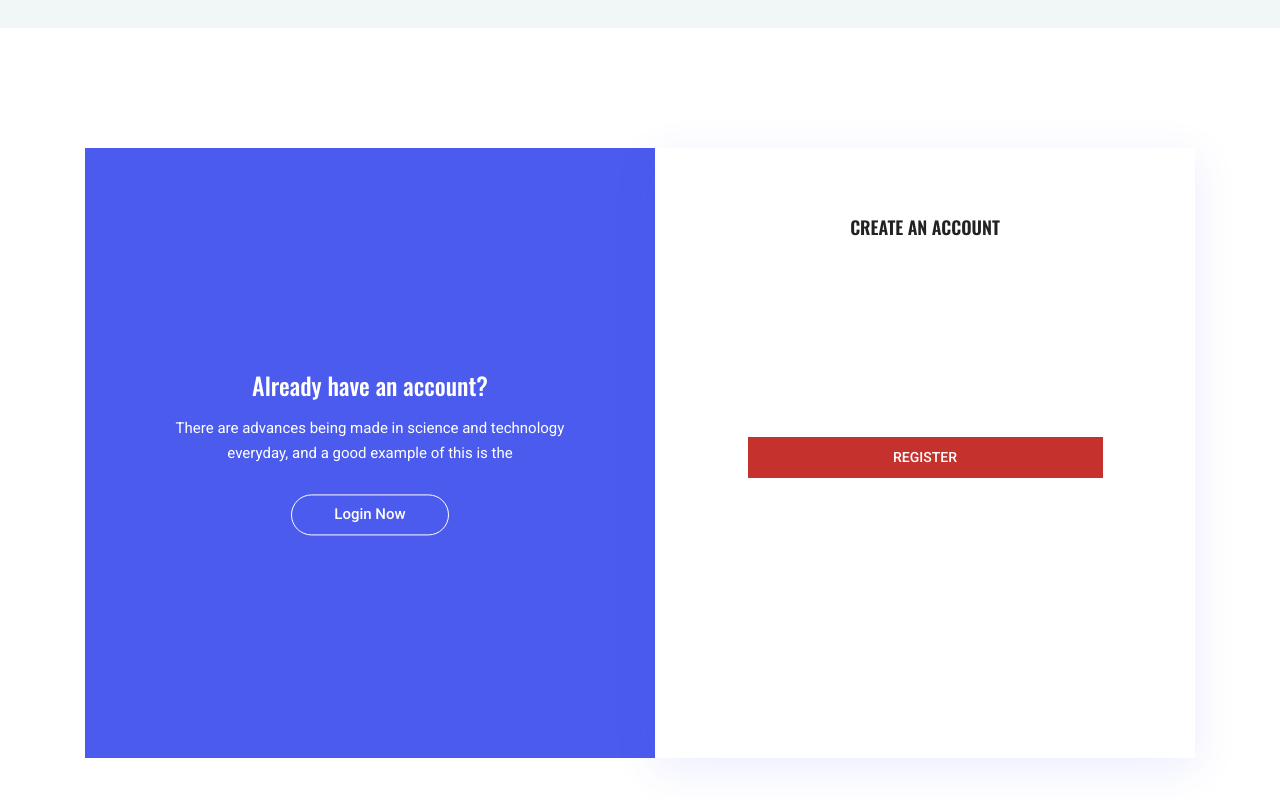
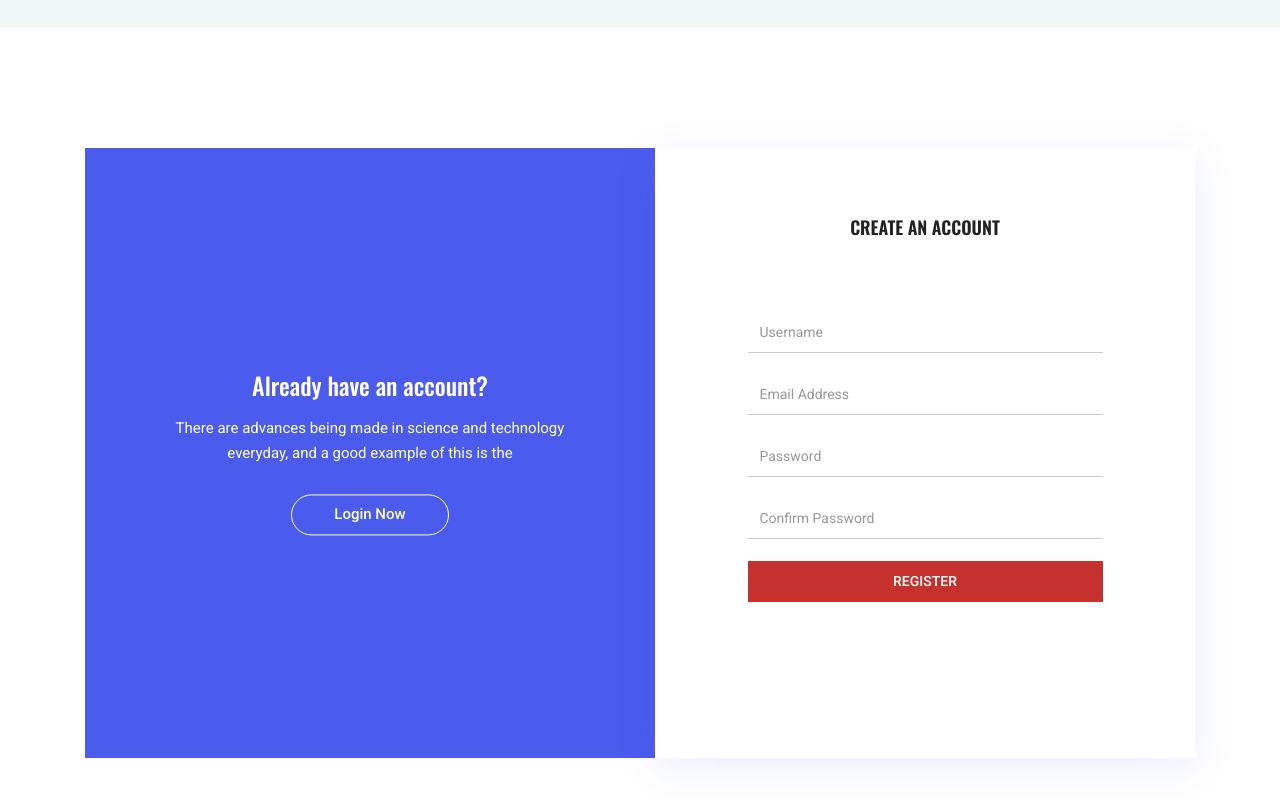
Before and after one commit to minhhuy211/Front_End, a React (Create React App) app: page /register in a window 1280 px wide. Shown: the part 482-1282 px from the top of the page. Built offline with nearby package versions, Linux system fonts and the light colour scheme.

Commit message:
trang register

```diff
--- a/src/component/LogIn.tsx
+++ b/src/component/LogIn.tsx
@@ -5,6 +5,7 @@ const LogIn: React.FC = () => {
   const navigate = useNavigate();
   const [username, setUsername] = useState("");
   const [password, setPassword] = useState("");
+  const [errorMessage, setErrorMessage] = useState("");
 
   const handleLogin = async (event: React.FormEvent) => {
     event.preventDefault();
@@ -13,9 +14,9 @@ const LogIn: React.FC = () => {
       const response = await fetch("http://localhost:4000/login", {
         method: "POST",
         headers: {
-          "Content-Type": "application/json"
+          "Content-Type": "application/json",
         },
-        body: JSON.stringify({ login: username, password })
+        body: JSON.stringify({ login: username, password }),
       });
 
       const data = await response.json();
@@ -24,10 +25,16 @@ const LogIn: React.FC = () => {
         // Lưu token và chuyển hướng hoặc thực hiện hành động khác
         navigate("/"); // Chuyển hướng sang trang chủ
       } else {
-        console.error("Login failed", data.message);
+        // Xử lý lỗi từ backend
+        if (data && data.message) {
+          setErrorMessage(data.message);
+        } else {
+          setErrorMessage("Login failed. Please try again later.");
+        }
       }
     } catch (error) {
       console.error("An error occurred:", error);
+      setErrorMessage("An error occurred. Please try again later.");
     }
   };
 
@@ -73,6 +80,11 @@ const LogIn: React.FC = () => {
               <div className="col-lg-6">
                 <div className="login_form_inner">
                   <h3>Log in to enter</h3>
+                  {errorMessage && (
+                      <div className="alert alert-danger" role="alert">
+                        {errorMessage}
+                      </div>
+                  )}
                   <form className="row login_form" onSubmit={handleLogin}>
                     <div className="col-md-12 form-group">
                       <input
--- a/src/component/Register.tsx
+++ b/src/component/Register.tsx
@@ -1,8 +1,46 @@
-import React from "react";
-import { NavLink } from "react-router-dom";
-class Register extends React.Component {
-  render() {
-    return (
+import React, { useState } from "react";
+import { NavLink, useNavigate } from "react-router-dom";
+
+const Register: React.FC = () => {
+  const navigate = useNavigate();
+  const [username, setUsername] = useState("");
+  const [email, setEmail] = useState("");
+  const [password, setPassword] = useState("");
+  const [confirmPassword, setConfirmPassword] = useState("");
+  const [errorMessage, setErrorMessage] = useState("");
+
+  const handleRegister = async (event: React.FormEvent) => {
+    event.preventDefault();
+
+    try {
+      const response = await fetch("http://localhost:4000/register", {
+        method: "POST",
+        headers: {
+          "Content-Type": "application/json",
+        },
+        body: JSON.stringify({ username, email, password }),
+      });
+
+      const data = await response.json();
+      if (response.ok) {
+        console.log("Registration successful", data);
+        // Chuyển hướng đến trang đăng nhập khi đăng ký thành công
+        navigate("/login");
+      } else {
+        // Xử lý lỗi từ backend
+        if (data && data.message) {
+          setErrorMessage(data.message);
+        } else {
+          setErrorMessage("Registration failed. Please try again later.");
+        }
+      }
+    } catch (error) {
+      console.error("An error occurred:", error);
+      setErrorMessage("An error occurred. Please try again later.");
+    }
+  };
+
+  return (
       <>
         <section className="blog-banner-area" id="category">
           <div className="container h-100">
@@ -12,7 +50,7 @@ class Register extends React.Component {
                 <nav aria-label="breadcrumb" className="banner-breadcrumb">
                   <ol className="breadcrumb">
                     <li className="breadcrumb-item">
-                      <a href="#">Home</a>
+                      <NavLink to="/">Home</NavLink>
                     </li>
                     <li className="breadcrumb-item active" aria-current="page">
                       Register
@@ -35,10 +73,8 @@ class Register extends React.Component {
                       There are advances being made in science and technology
                       everyday, and a good example of this is the
                     </p>
-                    <NavLink to="/login">
-                      <a className="button button-account" href="login.html">
-                        Login Now
-                      </a>
+                    <NavLink to="/login" className="button button-account">
+                      Login Now
                     </NavLink>
                   </div>
                 </div>
@@ -46,34 +82,70 @@ class Register extends React.Component {
               <div className="col-lg-6">
                 <div className="login_form_inner register_form_inner">
                   <h3>Create an account</h3>
-                  <form
-                    className="row login_form"
-                    action="#/"
-                    id="register_form"
-                  >
+                  {errorMessage && (
+                      <div className="alert alert-danger" role="alert">
+                        {errorMessage}
+                      </div>
+                  )}
+                  <form className="row login_form" onSubmit={handleRegister}>
                     <div className="col-md-12 form-group">
-                      {/* <input type="text" className="form-control" id="name" name="name" placeholder="Username" onfocus="this.placeholder = ''" onblur="this.placeholder = 'Username'"> */}
+                      <input
+                          type="text"
+                          className="form-control"
+                          id="username"
+                          name="username"
+                          placeholder="Username"
+                          value={username}
+                          onChange={(e) => setUsername(e.target.value)}
+                          onFocus={(e) => (e.target.placeholder = "")}
+                          onBlur={(e) => (e.target.placeholder = "Username")}
+                      />
                     </div>
                     <div className="col-md-12 form-group">
-                      {/* <input type="text" className="form-control" id="email" name="email" placeholder="Email Address" onfocus="this.placeholder = ''" onblur="this.placeholder = 'Email Address'"> */}
+                      <input
+                          type="email"
+                          className="form-control"
+                          id="email"
+                          name="email"
+                          placeholder="Email Address"
+                          value={email}
+                          onChange={(e) => setEmail(e.target.value)}
+                          onFocus={(e) => (e.target.placeholder = "")}
+                          onBlur={(e) => (e.target.placeholder = "Email Address")}
+                      />
                     </div>
                     <div className="col-md-12 form-group">
-                      {/* <input type="text" className="form-control" id="password" name="password" placeholder="Password" onfocus="this.placeholder = ''" onblur="this.placeholder = 'Password'"> */}
+                      <input
+                          type="password"
+                          className="form-control"
+                          id="password"
+                          name="password"
+                          placeholder="Password"
+                          value={password}
+                          onChange={(e) => setPassword(e.target.value)}
+                          onFocus={(e) => (e.target.placeholder = "")}
+                          onBlur={(e) => (e.target.placeholder = "Password")}
+                      />
                     </div>
                     <div className="col-md-12 form-group">
-                      {/* <input type="text" className="form-control" id="confirmPassword" name="confirmPassword" placeholder="Confirm Password" onfocus="this.placeholder = ''" onblur="this.placeholder = 'Confirm Password'"> */}
-                    </div>
-                    <div className="col-md-12 form-group">
-                      <div className="creat_account">
-                        {/* <input type="checkbox" id="f-option2" name="selector"> */}
-                        {/* <label for="f-option2">Keep me logged in</label> */}
-                      </div>
+                      <input
+                          type="password"
+                          className="form-control"
+                          id="confirmPassword"
+                          name="confirmPassword"
+                          placeholder="Confirm Password"
+                          value={confirmPassword}
+                          onChange={(e) => setConfirmPassword(e.target.value)}
+                          onFocus={(e) => (e.target.placeholder = "")}
+                          onBlur={(e) =>
+                              (e.target.placeholder = "Confirm Password")
+                          }
+                      />
                     </div>
                     <div className="col-md-12 form-group">
                       <button
-                        type="submit"
-                        value="submit"
-                        className="button button-register w-100"
+                          type="submit"
+                          className="button button-register w-100"
                       >
                         Register
                       </button>
@@ -85,8 +157,7 @@ class Register extends React.Component {
           </div>
         </section>
       </>
-    );
-  }
-}
+  );
+};
 
 export default Register;
```
